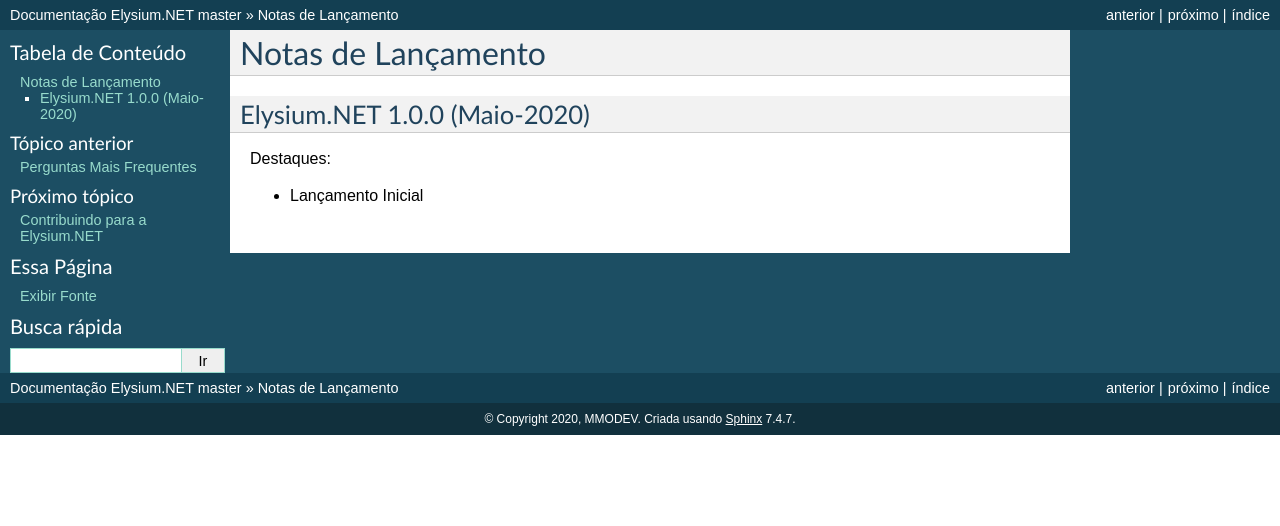
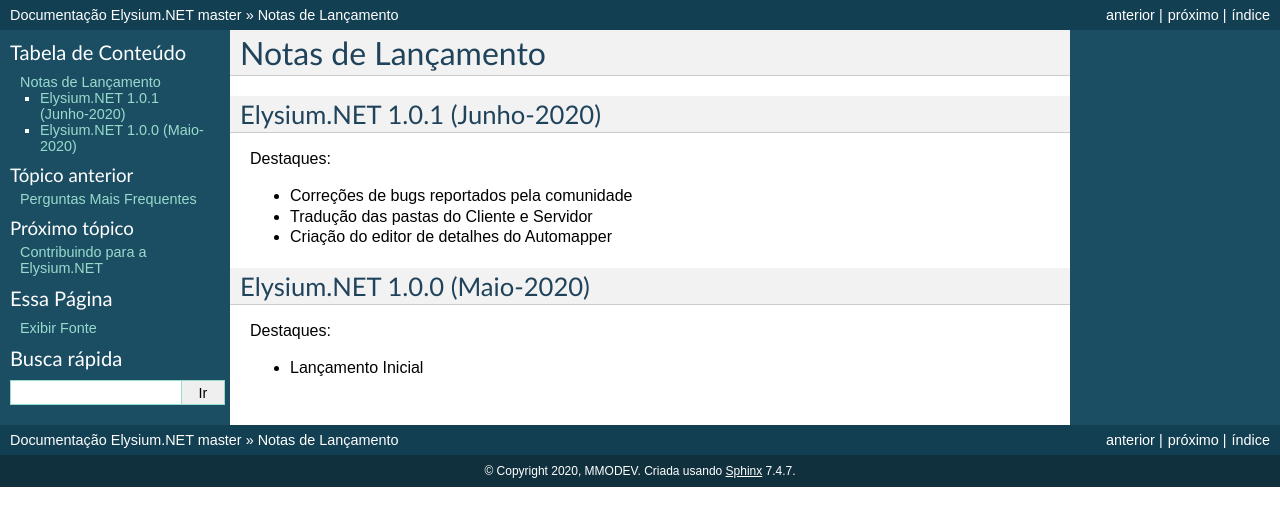
Before and after one commit to raijenki/elysium, a Sphinx documentation site: the page built from docs/news.rst, in a window 1280 px wide. Shown: the top 526 px of the page. Built offline with Sphinx 7.4.7, drawn with Linux system fonts in a browser that asks for light colours.

Commit message:
Update news.rst

```diff
--- a/docs/news.rst
+++ b/docs/news.rst
@@ -2,6 +2,15 @@
 
 Notas de Lançamento
 =====================
+
+Elysium.NET 1.0.1 (Junho-2020)
+---------------------------------
+
+Destaques:
+
+* Correções de bugs reportados pela comunidade
+* Tradução das pastas do Cliente e Servidor
+* Criação do editor de detalhes do Automapper
 
 Elysium.NET 1.0.0 (Maio-2020)
 ---------------------------------
```
